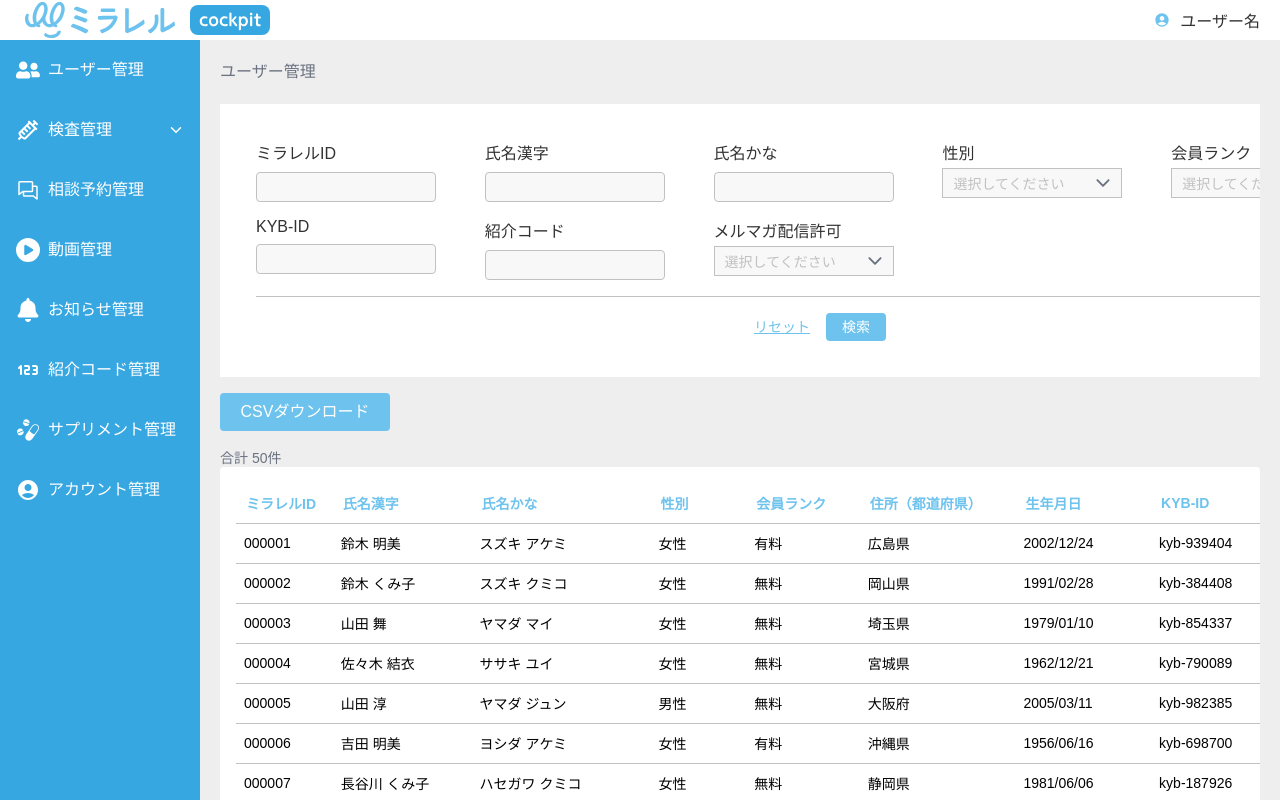
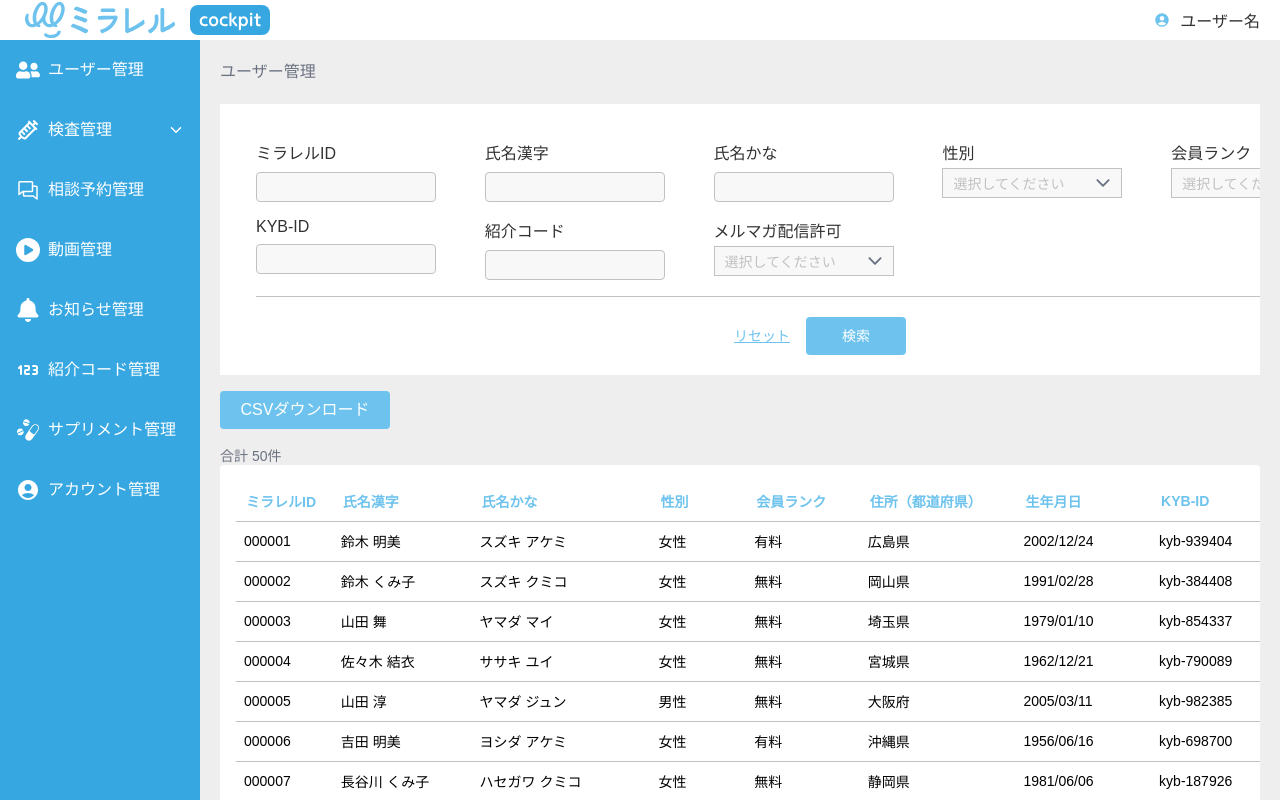
Before and after one commit to ymtakt/nextjs_sample, a Next.js app: page /user-management in a window 1280 px wide. Shown: the top 800 px of the page. Built offline with nearby package versions, Linux system fonts and the light colour scheme.

Commit message:
fix:ユーザ管理画面の検索ボタンをコンポーネントに修正

```diff
--- a/src/features/user-management/components/UserSearch.tsx
+++ b/src/features/user-management/components/UserSearch.tsx
@@ -10,6 +10,7 @@ import {
   mailAllowedOptions,
 } from "@/features/user-management/mocks/userOptions";
 import { ROUTES } from "@/constants/routes";
+import BaseButton from "@/components/general/Button/BaseButton";
 
 export type UserSearchParams = {
   id: string;
@@ -168,21 +169,22 @@ export default function UserSearchForm({ onSearch, onReset }: Props) {
         </div>
         {/* --- 検索／リセット --- */}
         <div className="border-cp-soft-gray border-b mx-4" />
-        <div className="py-4 flex justify-center gap-4">
+        <div className="pt-5 flex justify-center gap-4">
           <button
-            className="text-cp-sky-blue underline"
+            className="text-cp-sky-blue underline cursor-pointer"
             onClick={handleReset}
             type="button"
           >
             リセット
           </button>
-          <button
-            className="bg-cp-sky-blue text-white px-4 py-1 rounded"
-            onClick={handleSearch}
-            type="button"
-          >
-            検索
-          </button>
+          <div>
+            <BaseButton
+              onClick={handleSearch}
+              text={"検索"}
+              color={"cp-sky-blue"}
+              size={"small"}
+            />
+          </div>
         </div>
       </div>
     </div>
```
